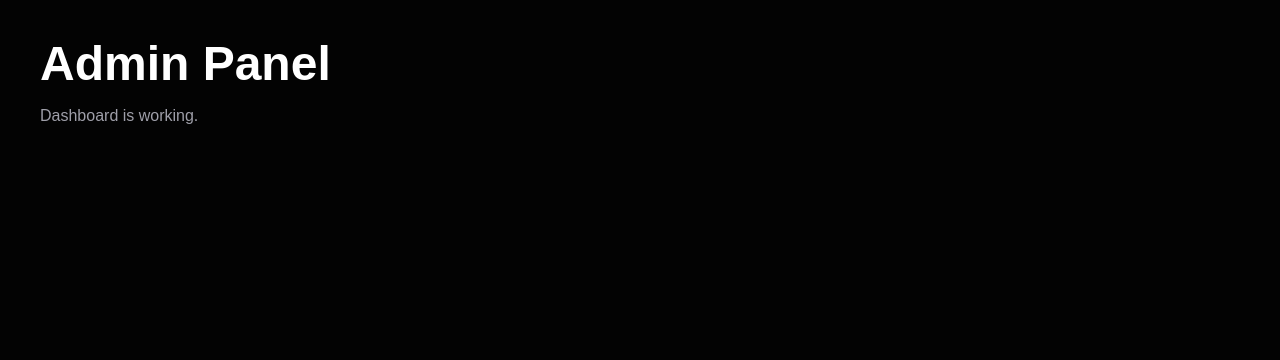
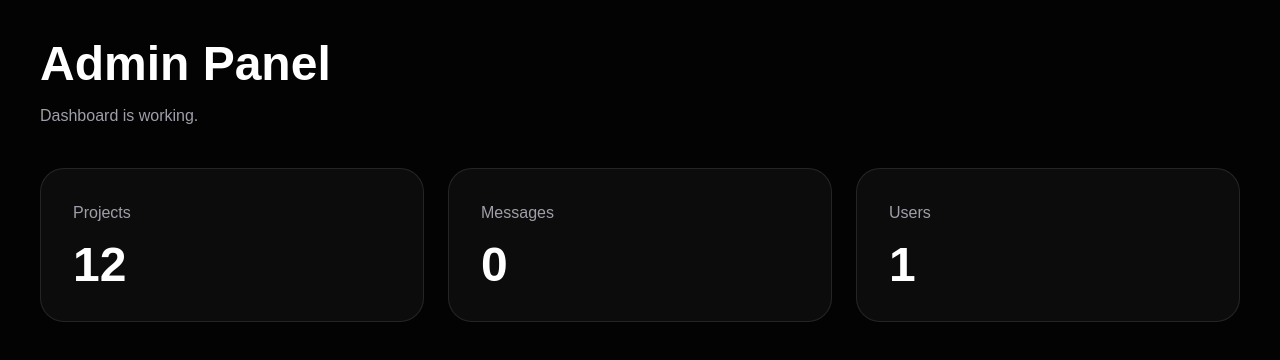
Before and after one commit to 2LLSOFT/2llsoft-clean, a Next.js app: page /dashboard in a window 1280 px wide. Shown: the top 360 px of the page. Built offline with nearby package versions, Linux system fonts and the light colour scheme.

Commit message:
stable company site

```diff
--- a/app/dashboard/page.tsx
+++ b/app/dashboard/page.tsx
@@ -5,6 +5,23 @@ export default function DashboardPage() {
     <main className="min-h-screen bg-[#030303] p-10 text-white">
       <h1 className="text-5xl font-black">Admin Panel</h1>
       <p className="mt-4 text-zinc-400">Dashboard is working.</p>
+
+      <div className="mt-10 grid gap-6 md:grid-cols-3">
+        <div className="rounded-3xl border border-white/10 bg-white/[0.04] p-8">
+          <p className="text-zinc-400">Projects</p>
+          <h2 className="mt-4 text-5xl font-black">12</h2>
+        </div>
+
+        <div className="rounded-3xl border border-white/10 bg-white/[0.04] p-8">
+          <p className="text-zinc-400">Messages</p>
+          <h2 className="mt-4 text-5xl font-black">0</h2>
+        </div>
+
+        <div className="rounded-3xl border border-white/10 bg-white/[0.04] p-8">
+          <p className="text-zinc-400">Users</p>
+          <h2 className="mt-4 text-5xl font-black">1</h2>
+        </div>
+      </div>
     </main>
   );
 }
```
